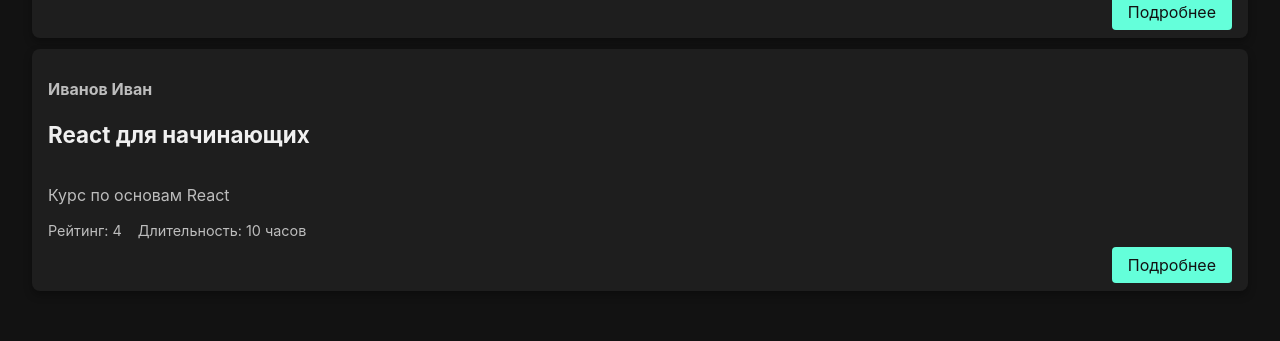
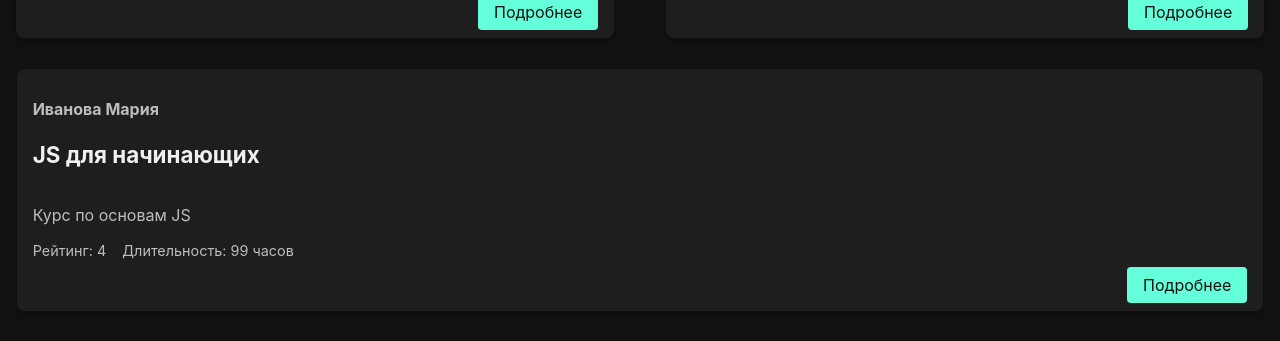
Before and after one commit to Desair1/LMS-courses, a React (Vite) app: page / in a window 1280 px wide. Shown: the part 297-638 px from the top of the page. Built offline with nearby package versions, Linux system fonts and the light colour scheme; data requests are answered from the project's data file.

Commit message:
refactor: chancges styles. Courses list uses grid now

```diff
--- a/src/features/server/database.json
+++ b/src/features/server/database.json
@@ -15,6 +15,14 @@
       "author": "Иванов Иван",
       "fullDescription": "Курс по основам React",
       "duration": "10 часов",
+      "rating": 4
+    },
+    {
+      "id": "3",
+      "title": "JS для начинающих",
+      "author": "Иванова Мария",
+      "fullDescription": "Курс по основам JS",
+      "duration": "99 часов",
       "rating": 4
     }
   ],
@@ -60,6 +68,20 @@
       "duration": "18 минут",
       "isCompleted": false,
       "courseId": "2"
+    },
+    {
+      "id": "1",
+      "title": "Типы данных в JS",
+      "duration": "18 минут",
+      "isCompleted": false,
+      "courseId": "3"
+    },
+    {
+      "id": "2",
+      "title": "Сравнение в JS",
+      "duration": "13 минут",
+      "isCompleted": false,
+      "courseId": "3"
     }
   ],
   "reviews": [
--- a/src/pages/courses/Courses.tsx
+++ b/src/pages/courses/Courses.tsx
@@ -1,5 +1,5 @@
+import CourseCard from "../../entities/card/CourseCard";
 import { useGetCoursesQuery } from "../../features/api/coursesAPI";
-import CourseCard from "../../entities/card/CourseCard";
 import type ICourseSummary from "../../types/courseSummary";
 import styles from "./courses.module.scss";
 
@@ -17,12 +17,12 @@
   return (
     <div>
       <h1>Список курсов</h1>
-      <ul className={styles.coursesList}>
+      <div className={styles.coursesList}>
         {courses &&
           courses.map((course: ICourseSummary) => (
             <CourseCard key={course.id} {...course} />
           ))}
-      </ul>
+      </div>
     </div>
   );
 };
--- a/src/pages/courses/courses.module.scss
+++ b/src/pages/courses/courses.module.scss
@@ -1,7 +1,17 @@
 .coursesList {
-  padding-left: 0;
+  display: grid;
+  grid-template-columns: repeat(2, 1fr);
+  gap: 20px;
+  justify-items: center;
+}
 
-  display: flex;
-  flex-direction: column;
-  align-items: center;
+.coursesList > :last-child:nth-child(odd) {
+  grid-column: 1 / -1;
+  width: 97.4%;
 }
+
+@media (max-width: 768px) {
+  .coursesList {
+    grid-template-columns: 1fr;
+  }
+}
```
